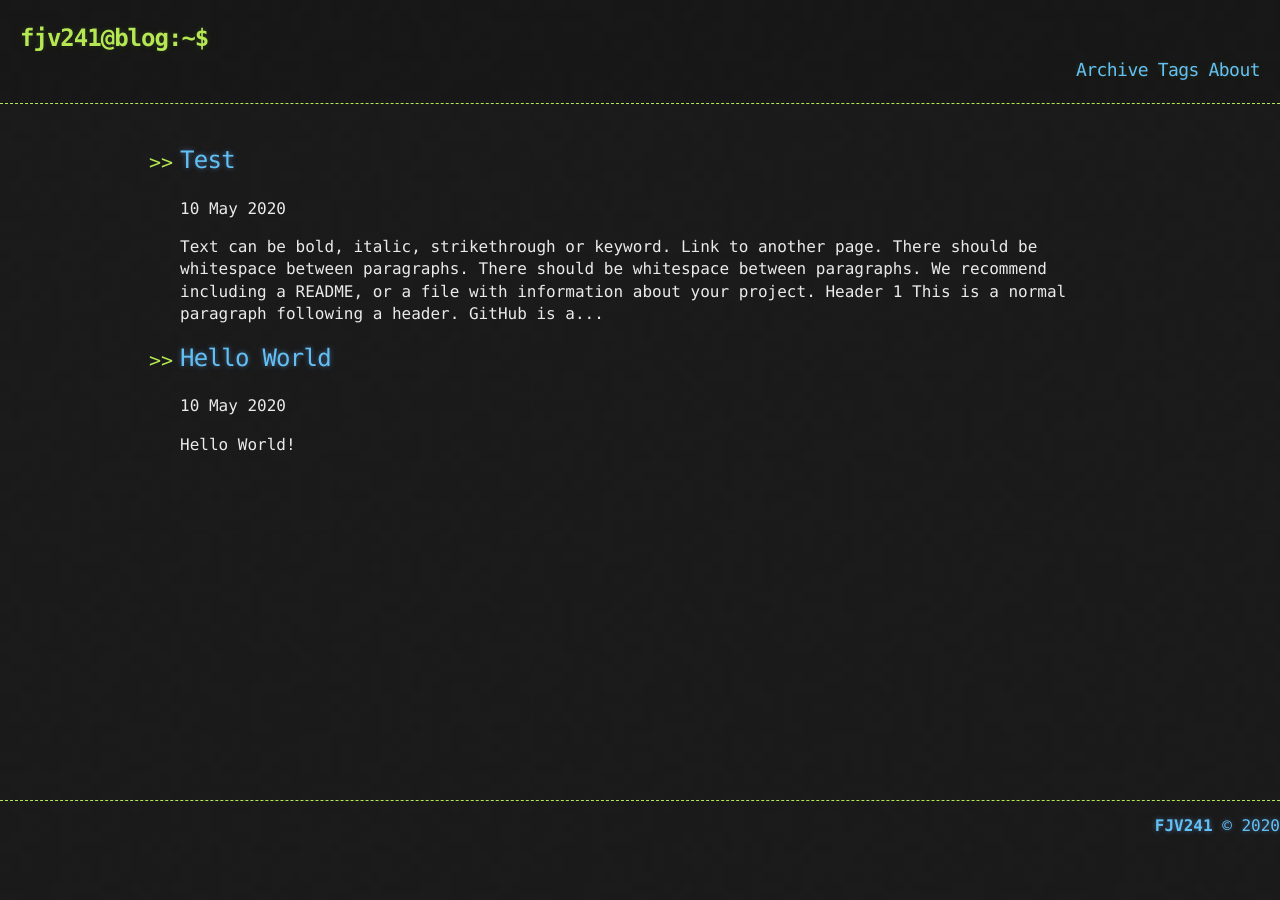
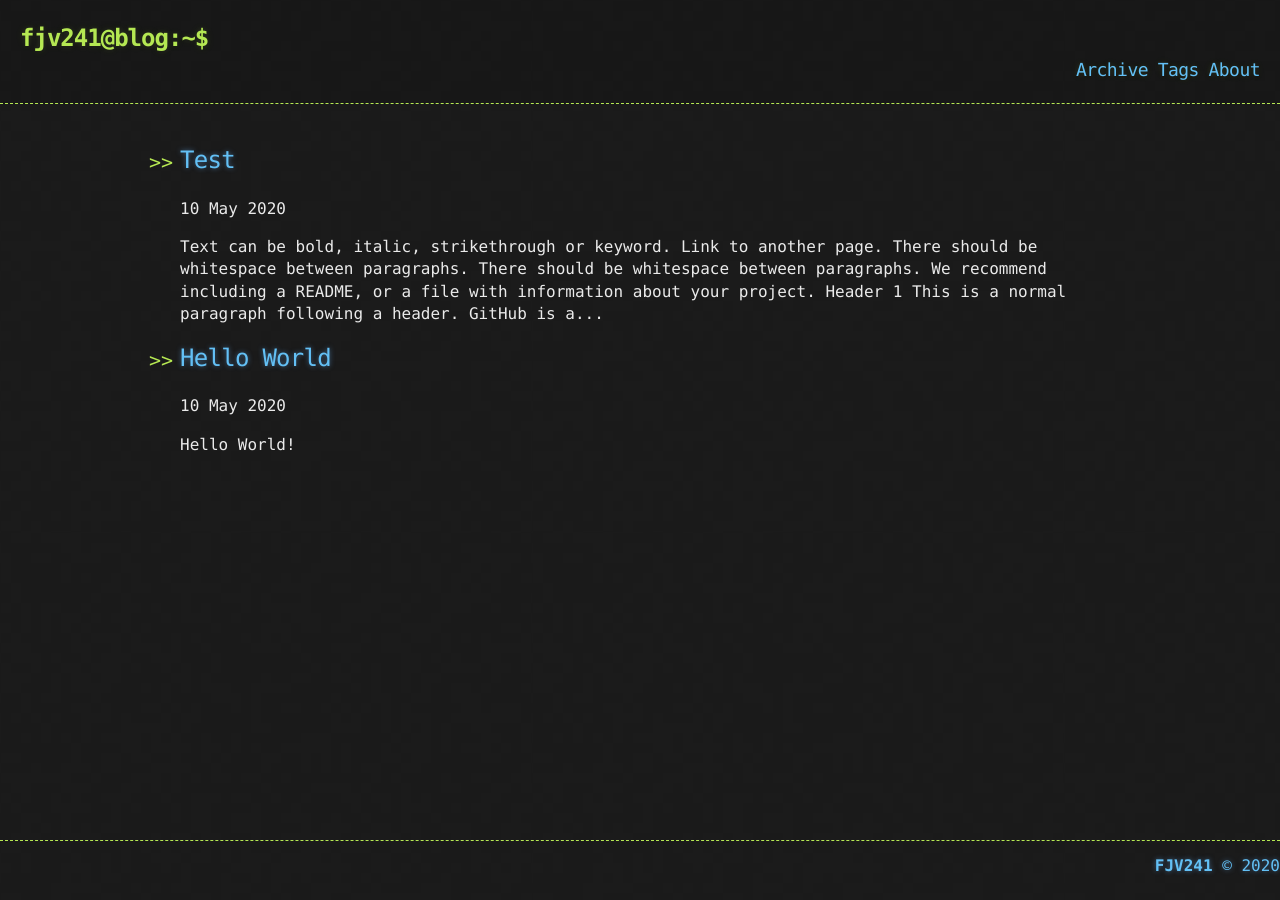
Before and after one commit to FJV241/fjv241.github.io, a Jekyll site: the page built from index.html, in a window 1280 px wide. Built offline with Jekyll 4.4.1, drawn with Linux system fonts in a browser that asks for light colours; the list of posts is cut into pages by our own code.

Commit message:
Update base.scss

```diff
--- a/_sass/base.scss
+++ b/_sass/base.scss
@@ -272,6 +272,7 @@ footer {
   height: 50px;
   line-height: 50px;
   text-align: right;
+  margin: 40px 0 0 0;
   border-top: 1px dashed $conifer;
 }
 
```
